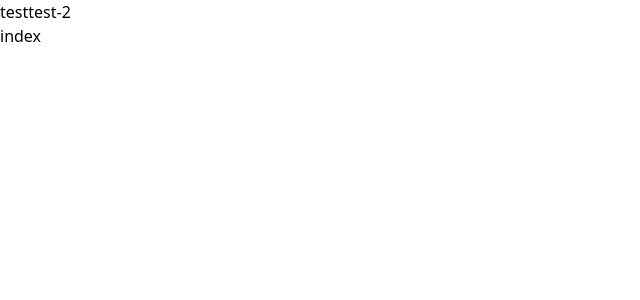
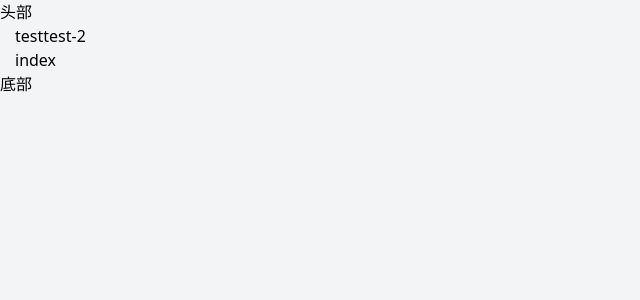
Before and after one commit to aaLiweipeng/xycourse-platform, a Nuxt app: page / in a window 1280 px wide. Shown: the top 300 px of the page, without its empty margins (0-640 px from the left). Built offline with nearby package versions, Linux system fonts and the light colour scheme.

Commit message:
配置nuxt全局css

```diff
--- a/app.vue
+++ b/app.vue
@@ -2,11 +2,17 @@
  * @Descripttion:
  * @Author: lwp
  * @Date: 2023-03-28 00:42:47
- * @LastEditTime: 2023-04-02 00:13:22
+ * @LastEditTime: 2023-04-02 16:18:18
 -->
 <template>
-  <NuxtPage />
+  <NConfigProvider inline-theme-disabled>
+    <NuxtLayout>
+      <NuxtPage />
+    </NuxtLayout>
+  </NConfigProvider>
 </template>
 <script setup>
-
+import {
+  NConfigProvider
+} from "naive-ui"
 </script>
--- /dev/null
+++ b/assets/main.css
@@ -0,0 +1,8 @@
+.container {
+  width: 100%;
+  max-width: 1140px;
+  padding-left: 15px;
+  padding-right: 15px;
+  margin-left: auto;
+  margin-right: auto;
+}
--- /dev/null
+++ b/components/NavBar.vue
@@ -0,0 +1,3 @@
+<template>
+    头部
+</template>
--- /dev/null
+++ b/components/PageFooter.vue
@@ -0,0 +1,3 @@
+<template>
+    底部
+</template>
--- /dev/null
+++ b/layouts/default.vue
@@ -0,0 +1,22 @@
+<!--
+ * @Descripttion:
+ * @Author: lwp
+ * @Date: 2023-04-02 16:17:25
+ * @LastEditTime: 2023-04-02 17:20:45
+-->
+<template>
+    <div class="body">
+        <NavBar />
+        <main class="container">
+            <slot />
+        </main>
+        <PageFooter />
+    </div>
+</template>
+<style>
+.body {
+    min-width: 1000px;
+    /* min-h-screen 相当于  min-height: 100vh */
+    @apply bg-gray-100 flex flex-col min-h-screen;
+}
+</style>
--- a/nuxt.config.ts
+++ b/nuxt.config.ts
@@ -2,12 +2,13 @@
  * @Descripttion:
  * @Author: lwp
  * @Date: 2023-03-28 00:42:47
- * @LastEditTime: 2023-03-28 23:07:15
+ * @LastEditTime: 2023-04-02 17:32:08
  */
 import { defineNuxtConfig } from "nuxt/config";
 
 // https://v3.nuxtjs.org/api/configuration/nuxt.config
 export default defineNuxtConfig({
+  css: ["@/assets/main.css"],
   build: {
     transpile:
       process.env.NODE_ENV === "production"
```
